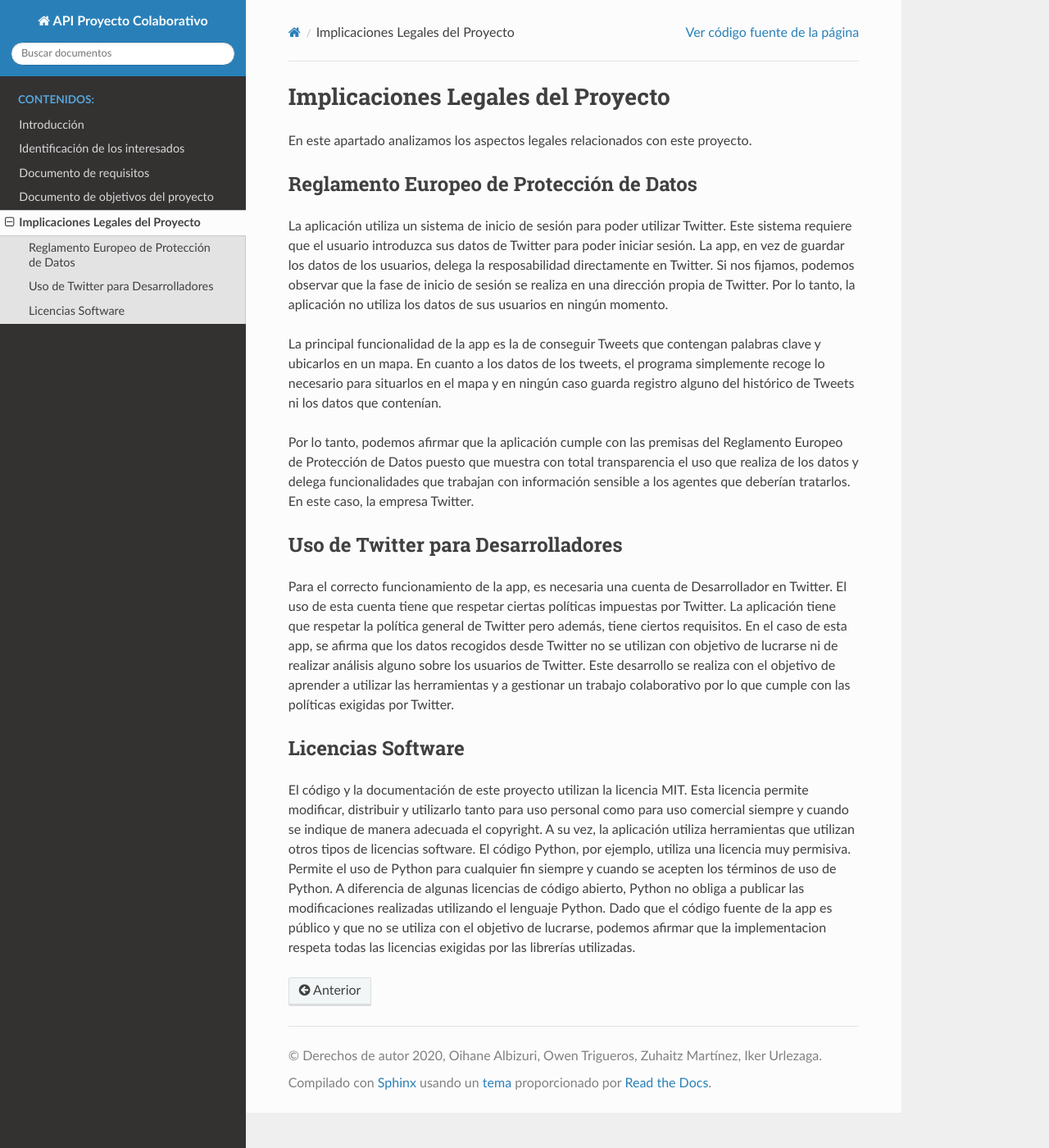
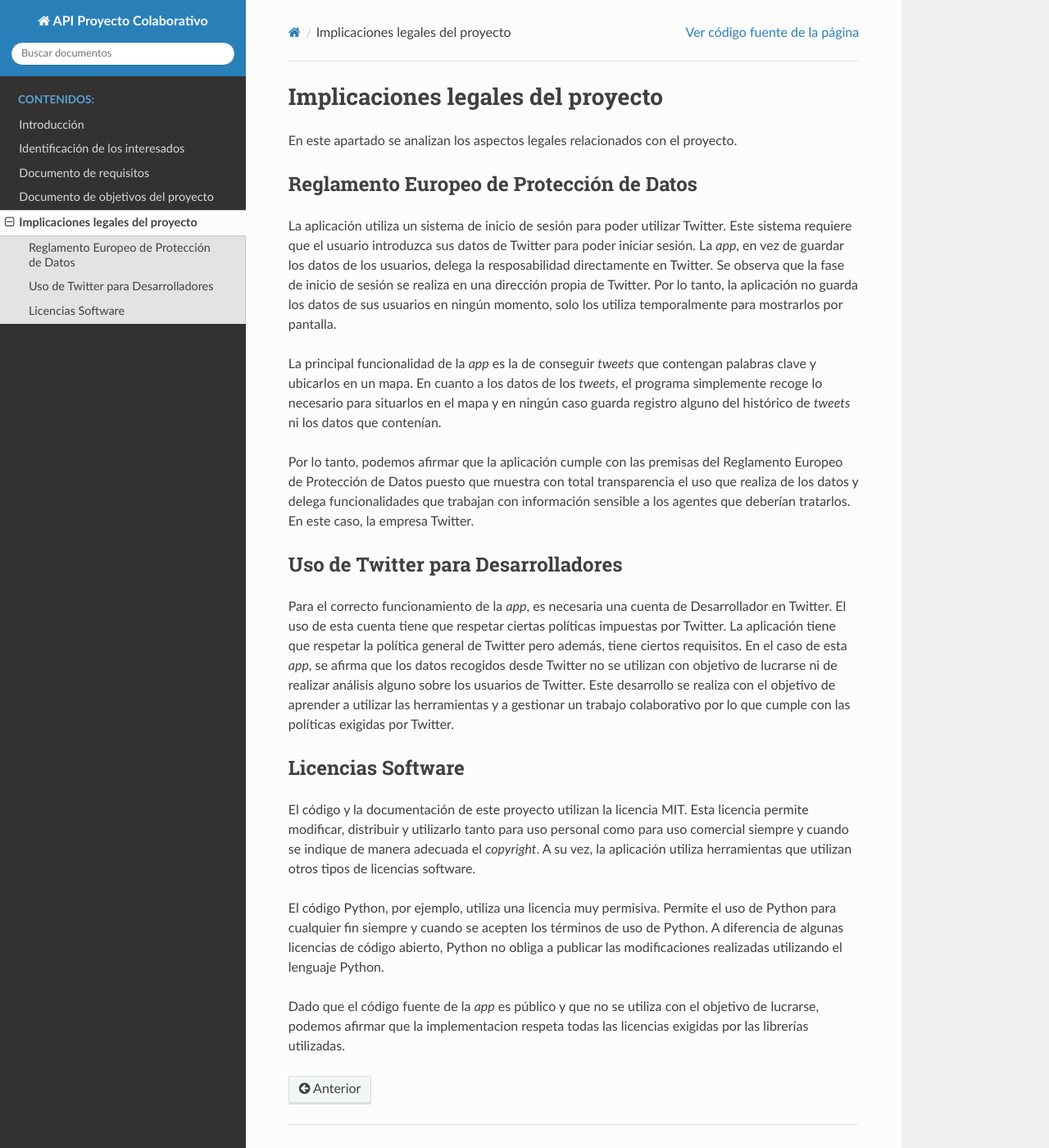
Before and after one commit to owentrigueros/API_Proyecto_Colaborativo, a Sphinx documentation site: the page built from docs/implicaciones-legales.rst, in a window 1280 px wide and 1400 px high. Shown: the whole window at 82% size. Built offline with Sphinx 7.4.7 and the Read the Docs theme 2.0.0, drawn with Linux system fonts in a browser that asks for light colours.

Commit message:
Corregir jerarquía de secciones, ortografía y estilo

```diff
--- a/docs/implicaciones-legales.rst
+++ b/docs/implicaciones-legales.rst
@@ -1,24 +1,29 @@
 .. _implic:
 
-***********************************
-Implicaciones Legales del Proyecto
-***********************************
-En este apartado analizamos los aspectos legales relacionados con este proyecto.
+Implicaciones legales del proyecto
+##################################
+
+En este apartado se analizan los aspectos legales relacionados con el proyecto.
 
 Reglamento Europeo de Protección de Datos
-+++++++++++++++++++++++++++++++++++++++++
-La aplicación utiliza un sistema de inicio de sesión para poder utilizar Twitter. Este sistema requiere que el usuario introduzca sus datos de Twitter para poder iniciar sesión. La app, en vez de guardar los datos de los usuarios, delega la resposabilidad directamente en Twitter. Si nos fijamos, podemos observar que la fase de inicio de sesión se realiza en una dirección propia de Twitter. Por lo tanto, la aplicación no utiliza los datos de sus usuarios en ningún momento.
+*****************************************
 
-La principal funcionalidad de la app es la de conseguir Tweets que contengan palabras clave y ubicarlos en un mapa. En cuanto a los datos de los tweets, el programa simplemente recoge lo necesario para situarlos en el mapa y en ningún caso guarda registro alguno del histórico de Tweets ni los datos que contenían.
+La aplicación utiliza un sistema de inicio de sesión para poder utilizar Twitter. Este sistema requiere que el usuario introduzca sus datos de Twitter para poder iniciar sesión. La *app*, en vez de guardar los datos de los usuarios, delega la resposabilidad directamente en Twitter. Se observa que la fase de inicio de sesión se realiza en una dirección propia de Twitter. Por lo tanto, la aplicación no guarda los datos de sus usuarios en ningún momento, solo los utiliza temporalmente para mostrarlos por pantalla.
+
+La principal funcionalidad de la *app* es la de conseguir *tweets* que contengan palabras clave y ubicarlos en un mapa. En cuanto a los datos de los *tweets*, el programa simplemente recoge lo necesario para situarlos en el mapa y en ningún caso guarda registro alguno del histórico de *tweets* ni los datos que contenían.
 
 Por lo tanto, podemos afirmar que la aplicación cumple con las premisas del Reglamento Europeo de Protección de Datos puesto que muestra con total transparencia el uso que realiza de los datos y delega funcionalidades que trabajan con información sensible a los agentes que deberían tratarlos. En este caso, la empresa Twitter.
 
 Uso de Twitter para Desarrolladores
-+++++++++++++++++++++++++++++++++++
-Para el correcto funcionamiento de la app, es necesaria una cuenta de Desarrollador en Twitter. El uso de esta cuenta tiene que respetar ciertas políticas impuestas por Twitter. La aplicación tiene que respetar la política general de Twitter pero además, tiene ciertos requisitos. En el caso de esta app, se afirma que los datos recogidos desde Twitter no se utilizan con objetivo de lucrarse ni de realizar análisis alguno sobre los usuarios de Twitter. Este desarrollo se realiza con el objetivo de aprender a utilizar las herramientas y a gestionar un trabajo colaborativo por lo que cumple con las políticas exigidas por Twitter.
+***********************************
+
+Para el correcto funcionamiento de la *app*, es necesaria una cuenta de Desarrollador en Twitter. El uso de esta cuenta tiene que respetar ciertas políticas impuestas por Twitter. La aplicación tiene que respetar la política general de Twitter pero además, tiene ciertos requisitos. En el caso de esta *app*, se afirma que los datos recogidos desde Twitter no se utilizan con objetivo de lucrarse ni de realizar análisis alguno sobre los usuarios de Twitter. Este desarrollo se realiza con el objetivo de aprender a utilizar las herramientas y a gestionar un trabajo colaborativo por lo que cumple con las políticas exigidas por Twitter.
 
 Licencias Software
-++++++++++++++++++
-El código y la documentación de este proyecto utilizan la licencia MIT. Esta licencia permite modificar, distribuir y utilizarlo tanto para uso personal como para uso comercial siempre y cuando se indique de manera adecuada el copyright. A su vez, la aplicación utiliza herramientas que utilizan otros tipos de licencias software.
+******************
+
+El código y la documentación de este proyecto utilizan la licencia MIT. Esta licencia permite modificar, distribuir y utilizarlo tanto para uso personal como para uso comercial siempre y cuando se indique de manera adecuada el *copyright*. A su vez, la aplicación utiliza herramientas que utilizan otros tipos de licencias software.
+
 El código Python, por ejemplo, utiliza una licencia muy permisiva. Permite el uso de Python para cualquier fin siempre y cuando se acepten los términos de uso de Python. A diferencia de algunas licencias de código abierto, Python no obliga a publicar las modificaciones realizadas utilizando el lenguaje Python.
-Dado que el código fuente de la app es público y que no se utiliza con el objetivo de lucrarse, podemos afirmar que la implementacion respeta todas las licencias exigidas por las librerías utilizadas.
+
+Dado que el código fuente de la *app* es público y que no se utiliza con el objetivo de lucrarse, podemos afirmar que la implementacion respeta todas las licencias exigidas por las librerías utilizadas.
--- a/docs/index.rst
+++ b/docs/index.rst
@@ -21,8 +21,6 @@
    dop
    implicaciones-legales
 
-
-
 Índices y tablas
 ==================
 
```
